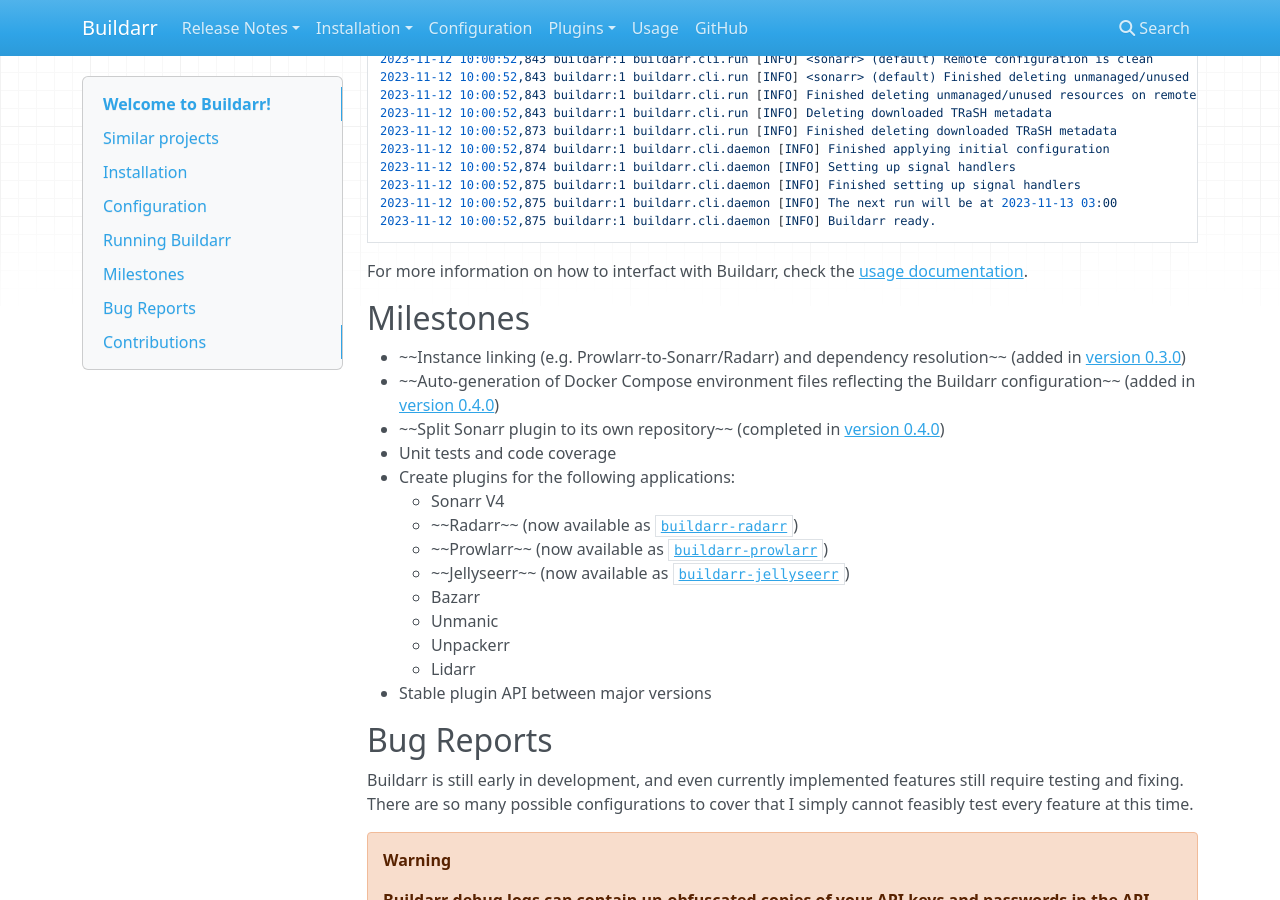
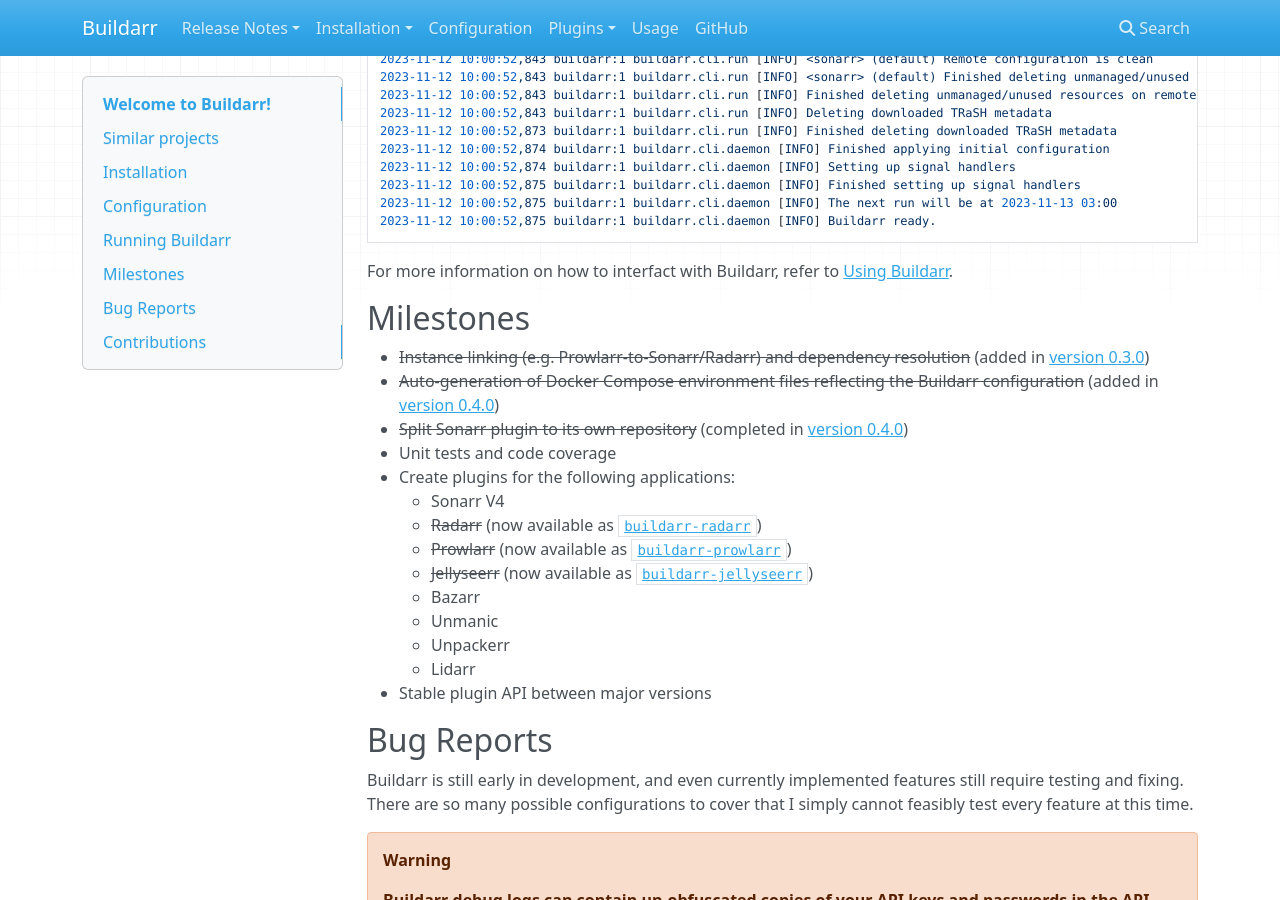
Before and after one commit to buildarr/buildarr-docs, an MkDocs documentation site: the page built from docs/index.md, in a window 1280 px wide and 900 px high, scrolled down 3483 px. Built offline with MkDocs 1.6.1, drawn with Linux system fonts in a browser that asks for light colours; nearby versions of some CDN libraries; some of the changed text lies outside the part shown.

Commit message:
Fix more links, fix strikethrough formatting

````diff
--- a/docs/index.md
+++ b/docs/index.md
@@ -30,8 +30,8 @@ Buildarr attempts to fulfill some of the needs of users of the following project
 Buildarr can be installed using a variety of methods, on all of the same platforms as the *Arr stack applications:
 
 * [As a Docker container](installation/docker.md)
-* [As a standard Python application](installer/python.md)
-* [On Windows (either using an installer, or as a standard Python application)](installer/windows.md)
+* [As a standard Python application](installation/python.md)
+* [On Windows (either using an installer, or as a standard Python application)](installation/windows.md)
 
 Buildarr uses a plugin architecture to allow additional applications to be supported.
 
@@ -52,7 +52,7 @@ It contains not only the settings for Buildarr itself, but also the application
 
 Any configuration on the remote instance not explicitly defined in the Buildarr configuration is not modified.
 
-For more information on how Buildarr uses configuration and how to configure Buildarr itself, check the [configuration documentation](configuration.md).
+For more information on how Buildarr uses configuration and how to configure Buildarr itself, refer to [Configuring Buildarr](configuration.md).
 
 Here is an example of a simple Buildarr configuration that changes some settings on a Sonarr instance:
 
@@ -160,7 +160,7 @@ After this initial run, Buildarr will wake up at scheduled times to periodically
 2023-11-12 10:00:52,875 buildarr:1 buildarr.cli.daemon [INFO] Buildarr ready.
 ```
 
-For more information on how to interfact with Buildarr, check the [usage documentation](usage.md).
+For more information on how to interfact with Buildarr, refer to [Using Buildarr](usage.md).
 
 ## Milestones
 
@@ -172,7 +172,7 @@ For more information on how to interfact with Buildarr, check the [usage documen
     * Sonarr V4
     * ~~Radarr~~ (now available as [`buildarr-radarr`](plugins/radarr/index.md))
     * ~~Prowlarr~~ (now available as [`buildarr-prowlarr`](plugins/prowlarr/index.md))
-    * ~~Jellyseerr~~ (now available as [`buildarr-jellyseerr`](plugins/jellyseerr.md))
+    * ~~Jellyseerr~~ (now available as [`buildarr-jellyseerr`](plugins/jellyseerr/index.md))
     * Bazarr
     * Unmanic
     * Unpackerr
--- a/mkdocs.yml
+++ b/mkdocs.yml
@@ -18,6 +18,7 @@ markdown_extensions:
   - admonition
   - pymdownx.details
   - pymdownx.superfences
+  - pymdownx.tilde
 
 nav:
   - Release Notes:
````
